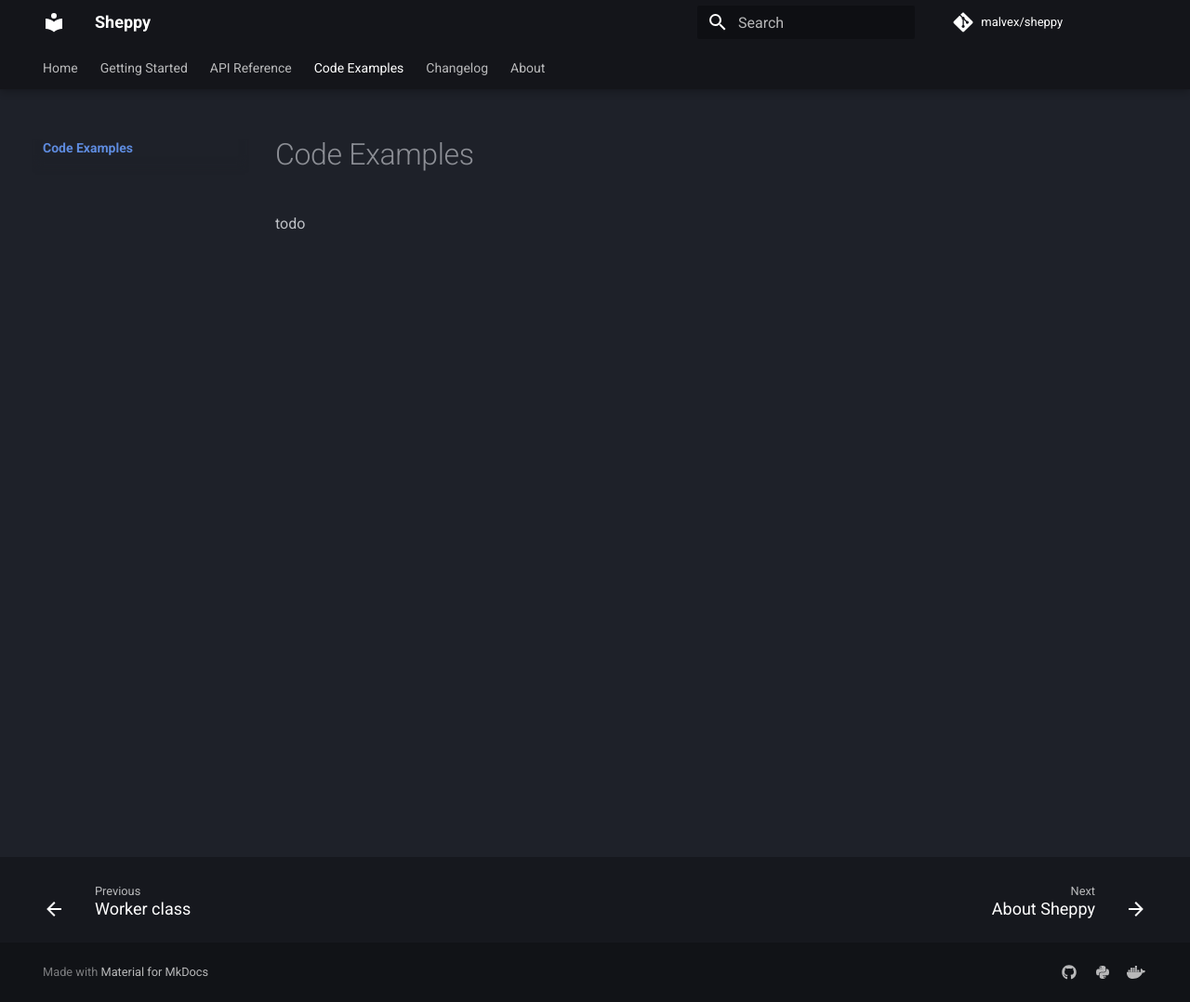
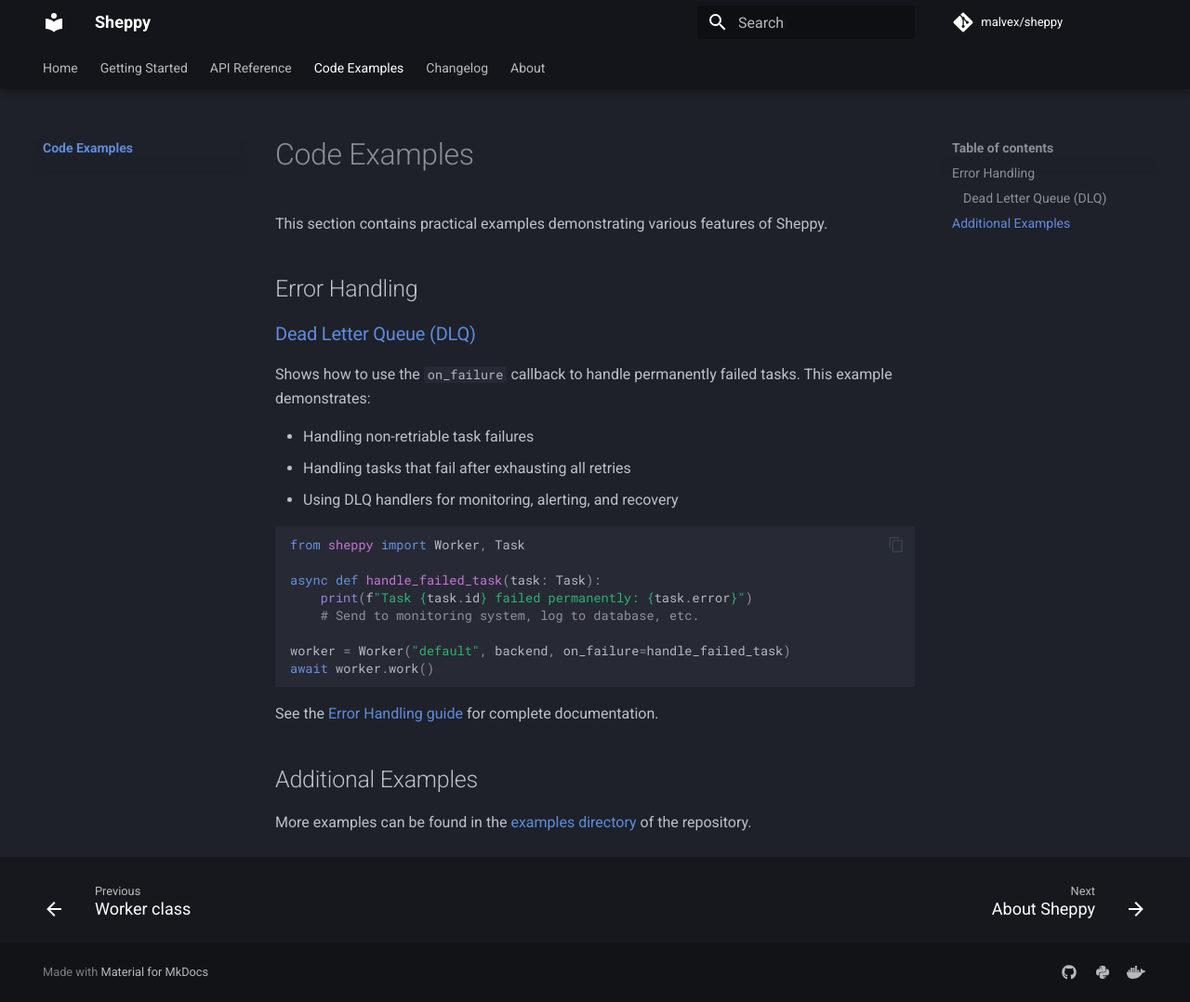
Before and after one commit to malvex/sheppy, an MkDocs documentation site: the page built from docs/examples/index.md, in a window 1280 px wide and 1078 px high. Shown: the whole window at 93% size. Built offline with MkDocs 1.6.1 and Material for MkDocs 9.7.7, drawn with Linux system fonts in a browser that asks for light colours; plug-ins that fetch from the network failed and are left out; comment, search, counter and statistics services are not loaded.

Commit message:
Update examples index with DLQ documentation
Co-authored-by: malvex <15851033+malvex@users.noreply.github.com>

````diff
--- a/docs/examples/index.md
+++ b/docs/examples/index.md
@@ -1,3 +1,30 @@
 # Code Examples
 
-todo
+This section contains practical examples demonstrating various features of Sheppy.
+
+## Error Handling
+
+### [Dead Letter Queue (DLQ)](../../examples/dlq_example.py)
+
+Shows how to use the `on_failure` callback to handle permanently failed tasks. This example demonstrates:
+
+- Handling non-retriable task failures
+- Handling tasks that fail after exhausting all retries
+- Using DLQ handlers for monitoring, alerting, and recovery
+
+```python
+from sheppy import Worker, Task
+
+async def handle_failed_task(task: Task):
+    print(f"Task {task.id} failed permanently: {task.error}")
+    # Send to monitoring system, log to database, etc.
+
+worker = Worker("default", backend, on_failure=handle_failed_task)
+await worker.work()
+```
+
+See the [Error Handling guide](../getting-started/error-handling.md#dead-letter-queue-dlq) for complete documentation.
+
+## Additional Examples
+
+More examples can be found in the [examples directory](https://github.com/malvex/sheppy/tree/main/examples) of the repository.
````
